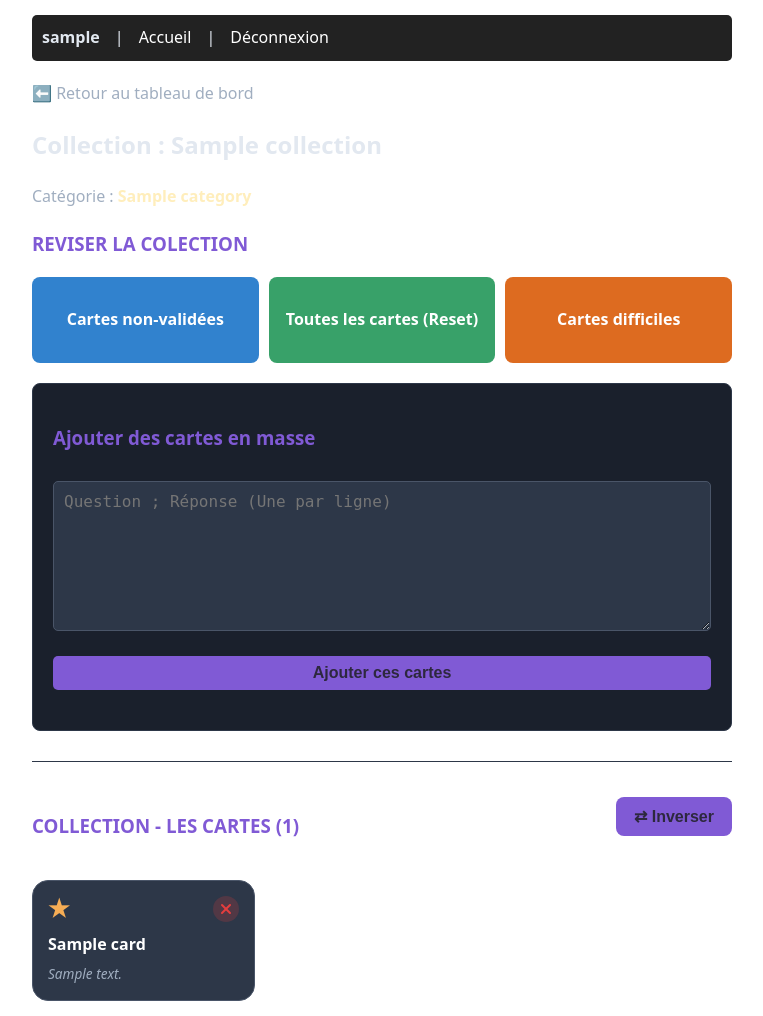
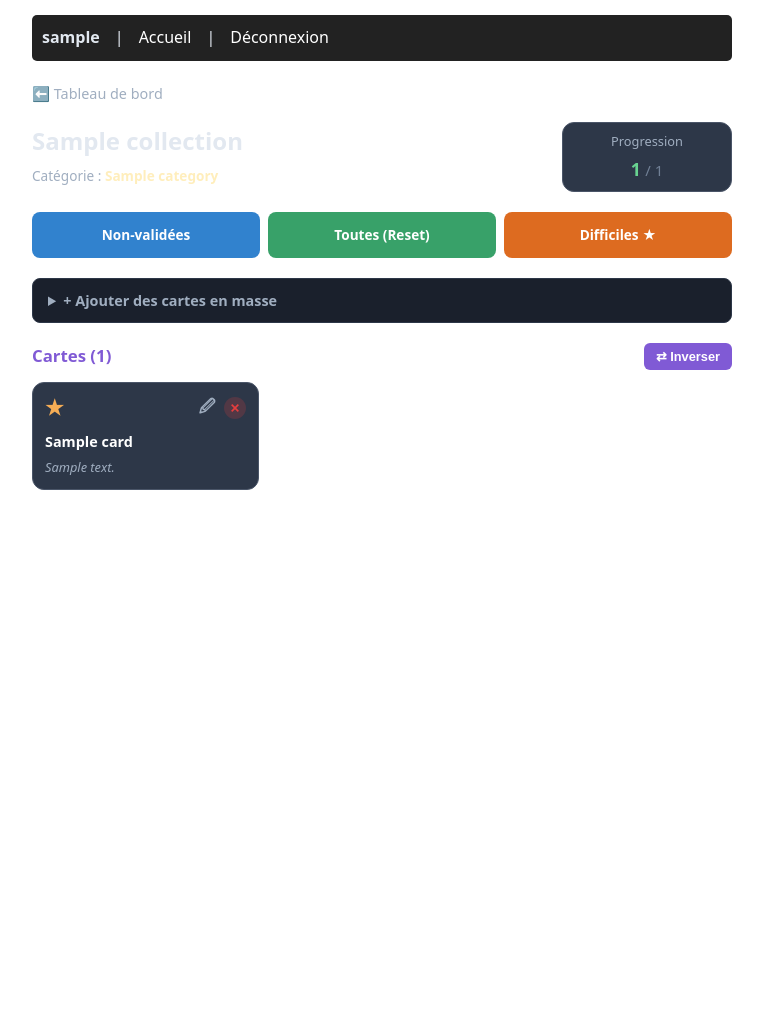
Before and after one commit to moilexis/FastCards, a Flask app: page /collection/1 in a window 1280 px wide. Shown: the whole page, without its empty margins (258-1021 px from the left). After the commit the page ends 490 px from the top, so only its background shows below. Run offline with Flask 3, Linux system fonts and the light colour scheme; a user stored in the database is signed in; tables that the repository leaves empty hold one stand-in row (values such as "Sample post").

Commit message:
ajout de la progression dans les collections/catégories et edit des cartes

```diff
--- a/app.py
+++ b/app.py
@@ -135,12 +135,13 @@ def index():
     tree = []
     for cat in root_categories:
         cat_dict = dict(cat)
-        cat_dict['collections'] = get_collections_by_category(cat['id'])
+        cat_dict['collections'] = [dict(c) for c in get_collections_by_category(cat['id'])]
         cat_dict['subcategories'] = build_category_tree(cat['id'], user_id)
         tree.append(cat_dict)
 
-    # 2. Collections orphelines
-    root_collections = get_root_collections_by_user(user_id)
+    # 2. Collections orphelines (converties en dictionnaires pour y ajouter 'stats')
+    raw_root_cols = get_root_collections_by_user(user_id)
+    root_collections = [dict(c) for c in raw_root_cols]
 
     # 3. Récupère TOUTES les catégories et calcule leur chemin d'accès complet pour le <select>
     raw_categories = get_categories_by_user(user_id)
@@ -160,12 +161,38 @@ def index():
             (current_user.id,)
         ).fetchall()
 
+    # --- INJECTION DES STATS (AJOUT ICI) ---
+
+    # A. Stats pour les collections orphelines
+    for col in root_collections:
+        col['stats'] = get_collection_stats(col['id'])
+
+    # B. Stats récursives pour les dossiers et leurs collections
+    def attach_stats_to_tree(categories):
+        for cat in categories:
+            cat['stats'] = get_category_stats(cat['id'])
+
+            # Convertit chaque collection en vrai dict si c'est un sqlite3.Row
+            new_collections = []
+            for col in cat.get('collections', []):
+                col_dict = dict(col)
+                col_dict['stats'] = get_collection_stats(col_dict['id'])
+                new_collections.append(col_dict)
+            cat['collections'] = new_collections
+
+            if cat.get('subcategories'):
+                attach_stats_to_tree(cat['subcategories'])
+
+    attach_stats_to_tree(tree)
+
+    # --- FIN INJECTION ---
+
     return render_template(
         'index.html',
         tree=tree,
         root_collections=root_collections,
         all_categories=formatted_categories,
-        all_user_collections=all_user_collections # Passé au template
+        all_user_collections=all_user_collections
     )
 # Route pour créer une catégorie ou sous-catégorie
 @app.route('/create_category', methods=['POST'])
@@ -235,7 +262,8 @@ def view_collection(collection_id):
             return redirect(url_for('view_collection', collection_id=collection_id))
 
     cards = db.get_cards_by_collection(collection_id)
-    return render_template('collection.html', collection=collection, cards=cards)
+    stats = get_collection_stats(collection_id)
+    return render_template('collection.html', collection=collection, cards=cards, stats = stats)
 
 
 @app.route('/collection/<int:collection_id>/review/<mode>')
@@ -413,5 +441,63 @@ def handle_merge_collections(collection_id):
 
     return redirect(url_for('index'))
 
+#------ STATS DES ELEMENTS --------
+
+def get_collection_stats(collection_id):
+    conn = get_db_connection()
+    cursor = conn.cursor()
+    cursor.execute('SELECT COUNT(*) as total, SUM(CASE WHEN is_known = 1 THEN 1 ELSE 0 END) as known FROM cards WHERE collection_id = ?', (collection_id,))
+    row = cursor.fetchone()
+    conn.close()
+
+    total = row['total'] if row else 0
+    known = row['known'] if row and row['known'] else 0
+    percent = round((known / total) * 100) if total > 0 else 0
+
+    return {'known': known, 'total': total, 'percent': percent}
+
+def get_category_stats(category_id):
+    # Récupère toutes les cartes de cette catégorie ET ses sous-catégories
+    conn = get_db_connection()
+    cursor = conn.cursor()
+
+    # Requête récursive (ou récupération de tous les enfants)
+    # Exemple simplifié SQL :
+    cursor.execute('''
+        WITH RECURSIVE SubCats AS (
+            SELECT id FROM categories WHERE id = ?
+            UNION ALL
+            SELECT c.id FROM categories c JOIN SubCats s ON c.parent_id = s.id
+        )
+        SELECT COUNT(cards.id) as total, SUM(CASE WHEN cards.is_known = 1 THEN 1 ELSE 0 END) as known
+        FROM cards
+        JOIN collections ON cards.collection_id = collections.id
+        WHERE collections.category_id IN (SELECT id FROM SubCats)
+    ''', (category_id,))
+
+    row = cursor.fetchone()
+    conn.close()
+
+    total = row['total'] if row and row['total'] else 0
+    known = row['known'] if row and row['known'] else 0
+    percent = round((known / total) * 100) if total > 0 else 0
+
+    return {'total': total, 'known': known, 'percent': percent}
+
+# Nouvelle route pour éditer une carte en Ajax
+@app.route('/card/<int:card_id>/edit', methods=['POST'])
+def edit_card_route(card_id):
+    data = request.get_json()
+    question = data.get('question')
+    answer = data.get('answer')
+
+    conn = get_db_connection()
+    cursor = conn.cursor()
+    cursor.execute('UPDATE cards SET question = ?, answer = ? WHERE id = ?', (question, answer, card_id))
+    conn.commit()
+    conn.close()
+
+    return jsonify({'status': 'ok'})
+
 if __name__ == '__main__':
     app.run(debug=True)
--- a/templates/collection.html
+++ b/templates/collection.html
@@ -1,91 +1,110 @@
 {% extends 'base.html' %}
 {% block content %}
-<p><a href="{{ url_for('index') }}" style="color: #a0aec0; text-decoration: none;">⬅️ Retour au tableau de bord</a></p>
+<p><a href="{{ url_for('index') }}" style="color: #a0aec0; text-decoration: none; font-size: 0.9em;">⬅️ Tableau de bord</a></p>
 
-<h2>Collection : {{ collection.name }}</h2>
-<p style="color: #a0aec0;">Catégorie : <strong><span style="color: #ffeebc;">{{ collection.category_name if collection.category_name else "Aucune (Divers)" }}</span></strong></p>
+<div style="display: flex; justify-content: space-between; align-items: flex-start; flex-wrap: wrap; gap: 10px; margin-bottom: 10px;">
+    <div>
+        <h2 style="margin: 0; font-size: 1.5em;">{{ collection.name }}</h2>
+        <p style="color: #a0aec0; margin: 4px 0 0 0; font-size: 0.85em;">
+            Catégorie : <strong style="color: #ffeebc;">{{ collection.category_name if collection.category_name else "Aucune" }}</strong>
+        </p>
+    </div>
 
-<!-- OPTIONS DE RÉVISION -->
- <h3>REVISER LA COLECTION </h3>
-<div style="display: flex; gap: 10px; flex-wrap: wrap; margin-bottom: 20px;">
+    <!-- RATIO & PROGRESSION HARMONIEUSE -->
+    <div style="background: #2d3748; padding: 8px 14px; border-radius: 12px; border: 1px solid #4a5568; min-width: 140px; text-align: center;">
+        <div style="font-size: 0.8em; color: #a0aec0; margin-bottom: 3px;">Progression</div>
+        <div style="font-size: 1.1em; font-weight: bold; color: #68d391;">
+            {{ stats.known|default(0) }} <span style="color: #718096; font-weight: normal; font-size: 0.85em;">/ {{ stats.total|default(cards|length) }}</span>
+        </div>
+    </div>
+</div>
 
+<!-- OPTIONS DE RÉVISION COMPACTES SUR MOBILE -->
+<div style="display: grid; grid-template-columns: repeat(auto-fit, minmax(130px, 1fr)); gap: 8px; margin: 20px 0;">
     <a href="{{ url_for('start_review', collection_id=collection.id, mode='not_validated') }}"
-       style="background: #3182ce; color: white; padding: 30px 10px; border-radius: 8px; text-decoration: none; font-weight: bold; flex: 1 1 200px; text-align: center;">
-        Cartes non-validées
+       style="background: #3182ce; color: white; padding: 12px 8px; border-radius: 8px; text-decoration: none; font-weight: bold; text-align: center; font-size: 0.85em;">
+        Non-validées
     </a>
     <a href="{{ url_for('start_review', collection_id=collection.id, mode='all_reset') }}"
-       style="background: #38a169; color: white; padding: 30px 10px; border-radius: 8px; text-decoration: none; font-weight: bold; flex: 1 1 200px; text-align: center;">
-        Toutes les cartes (Reset)
+       style="background: #38a169; color: white; padding: 12px 8px; border-radius: 8px; text-decoration: none; font-weight: bold; text-align: center; font-size: 0.85em;">
+        Toutes (Reset)
     </a>
     <a href="{{ url_for('start_review', collection_id=collection.id, mode='difficult') }}"
-       style="background: #dd6b20; color: white; padding: 30px 10px; border-radius: 8px; text-decoration: none; font-weight: bold; flex: 1 1 200px; text-align: center;">
-        Cartes difficiles
+       style="background: #dd6b20; color: white; padding: 12px 8px; border-radius: 8px; text-decoration: none; font-weight: bold; text-align: center; font-size: 0.85em;">
+        Difficiles ★
     </a>
 </div>
 
-<!-- AJOUT EN MASSE -->
-<div style="background: #1a202c; border: 1px solid #2d3748; padding: 20px; border-radius: 8px; margin-bottom: 30px;">
-    <h3> Ajouter des cartes en masse</h3>
+<!-- AJOUT EN MASSE (DISCRET ET REPLIABLE SUR MOBILE) -->
+<details style="background: #1a202c; border: 1px solid #2d3748; border-radius: 8px; margin-bottom: 20px;">
+    <summary style="padding: 10px 15px; color: #a0aec0; font-weight: bold; cursor: pointer; font-size: 0.9em;">
+        + Ajouter des cartes en masse
+    </summary>
+    <div style="padding: 15px; border-top: 1px solid #2d3748;">
         <form method="POST">
             <input type="hidden" name="action" value="bulk_import">
-        <textarea name="bulk_data" rows="4" placeholder="Question ; Réponse (Une par ligne)" required style="width: 100%; background: #2d3748; color: #fff; border: 1px solid #4a5568; padding: 10px; border-radius: 5px; font-family: monospace; box-sizing: border-box; margin-top: 10px; resize: vertical;"></textarea>
-        <button type="submit" style="background: #805ad5; color: #2d283e; padding: 8px 15px; border: none; border-radius: 5px; cursor: pointer; margin-top: 10px; font-weight: bold;">Ajouter ces cartes</button>
+            <textarea name="bulk_data" rows="3" placeholder="Question ; Réponse (Une par ligne)" required style="width: 100%; background: #2d3748; color: #fff; border: 1px solid #4a5568; padding: 8px; border-radius: 5px; font-family: monospace; box-sizing: border-box; resize: vertical; font-size: 0.85em;"></textarea>
+            <button type="submit" style="background: #805ad5; color: #fff; padding: 6px 12px; border: none; border-radius: 5px; cursor: pointer; margin-top: 8px; font-weight: bold; font-size: 0.85em;">Ajouter</button>
+        </form>
+    </div>
+</details>
+
+<!-- CARTES -->
+<div style="display: flex; justify-content: space-between; align-items: center; margin-bottom: 12px;">
+    <h3 style="font-size: 1.05em; margin: 0;">Cartes ({{ cards|length }})</h3>
+    <form action="{{ url_for('invert_collection', collection_id=collection.id) }}" method="POST" style="margin: 0;">
+        <button type="submit" style="padding: 6px 12px; border-radius: 6px; cursor: pointer; font-weight: bold; background-color: #805ad5; color: white; border: none; font-size: 0.8em;">
+            ⇄ Inverser
+        </button>
     </form>
 </div>
 
-<hr style="border: 0; border-top: 1px solid #2d3748; margin: 30px 0;">
-
-<!-- VISU DES CARTES -->
- <div style="display: flex; justify-content: space-between; align-items: center; margin-bottom: 20px;">
-<h3>COLLECTION - LES CARTES ({{ cards|length }})</h3>
-    <form style=" display: flex;" action="{{ url_for('invert_collection', collection_id=collection.id) }}" method="POST">
-        <button type="submit" class="btn-invert" style="padding: 10px 18px; border-radius: 8px; cursor: pointer; font-weight: bold; background-color: #805ad5;">
-            ⇄ Inverser
-        </button>
-    </form>
-
-</div>
-
 {% if not cards %}
-    <div style="background: #1a202c; border: 1px solid #2d3748; padding: 25px; border-radius: 20px; text-align: center;">
-        <p style="color: #a0aec0; font-style: italic; margin: 0;">Aucune carte dans cette collection.</p>
+    <div style="background: #1a202c; border: 1px solid #2d3748; padding: 20px; border-radius: 12px; text-align: center;">
+        <p style="color: #a0aec0; font-style: italic; margin: 0; font-size: 0.9em;">Aucune carte dans cette collection.</p>
     </div>
 {% else %}
+    <div style="display: grid; grid-template-columns: repeat(auto-fill, minmax(200px, 1fr)); gap: 10px;">
+        {% for card in cards %}
+            <div id="card-row-{{ card.id }}" style="display: flex; flex-direction: column; justify-content: space-between; background: #2d3748; border: 1px solid #4a5568; padding: 12px; border-radius: 12px; min-height: 100px; box-sizing: border-box;">
 
-
-
-
-<!-- Conteneur en Grille Responsive -->
-
-    <div style="display: grid; grid-template-columns: repeat(auto-fill, minmax(220px, 1fr)); gap: 15px;">
-        {% for card in cards %}
-            <!-- Carte format compact -->
-            <div id="card-row-{{ card.id }}" style="display: flex; flex-direction: column; justify-content: space-between; background: #2d3748; border: 1px solid #4a5568; padding: 15px; border-radius: 16px; min-height: 120px; box-sizing: border-box;">
-
-                <!-- En-tête de la carte : Étoile à gauche, Croix à droite -->
-                <div style="display: flex; justify-content: space-between; align-items: center; margin-bottom: 10px;">
+                <!-- En-tête : Étoile à gauche / Crayon + Croix à droite -->
+                <div style="display: flex; justify-content: space-between; align-items: center; margin-bottom: 8px;">
                     <!-- Étoile Difficile Interactive -->
 {% if card.is_difficult == 1 %}
-                        <button type="button" onclick="toggleDifficultAsync('{{ card.id }}', this)" style="background: none; border: none; font-size: 1.5em; cursor: pointer; color: #f6ad55; padding: 0; line-height: 1;">
+    <button type="button" onclick="toggleDifficultAsync('{{ card.id }}', this)" style="background: none; border: none; font-size: 1.3em; cursor: pointer; color: #f6ad55; padding: 0; line-height: 1;">
 {% else %}
-                        <button type="button" onclick="toggleDifficultAsync('{{ card.id }}', this)" style="background: none; border: none; font-size: 1.5em; cursor: pointer; color: #718096; padding: 0; line-height: 1;">
+    <button type="button" onclick="toggleDifficultAsync('{{ card.id }}', this)" style="background: none; border: none; font-size: 1.3em; cursor: pointer; color: #718096; padding: 0; line-height: 1;">
 {% endif %}
         ★
     </button>
 
-                    <!-- Bouton de Suppression  -->
-                        <button type="button" onclick="deleteCardAsync('{{ card.id }}')" style="background: rgba(229, 62, 62, 0.2); border: none; width: 26px; height: 26px; border-radius: 50%; cursor: pointer; display: flex; align-items: center; justify-content: center; padding: 0;">
-                            <svg width="12" height="12" viewBox="0 0 12 12" fill="none" stroke="#e53e3e" stroke-width="2" stroke-linecap="round">
-                                <line x1="2" y1="2" x2="10" y2="10" />
-                                <line x1="10" y1="2" x2="2" y2="10" />
-                            </svg>
+                    <div style="display: flex; gap: 8px; align-items: center;">
+                        <!-- Bouton Crayon (Éditer) -->
+                        <button type="button" onclick="toggleEditCard('{{ card.id }}')" style="background: none; border: none; color: #a0aec0; cursor: pointer; padding: 0; font-size:100%;" title="Éditer">
+                            🖉
+                        </button>
+                        <!-- Bouton Suppression -->
+                        <button type="button" onclick="deleteCardAsync('{{ card.id }}')" style="background: rgba(229, 62, 62, 0.2); border: none; width: 22px; height: 22px; border-radius: 50%; cursor: pointer; display: flex; align-items: center; justify-content: center; padding: 0;" title="Supprimer">
+                            <svg width="10" height="10" viewBox="0 0 12 12" fill="none" stroke="#e53e3e" stroke-width="2"><line x1="2" y1="2" x2="10" y2="10" /><line x1="10" y1="2" x2="2" y2="10" /></svg>
                         </button>
                     </div>
+                </div>
 
-                <!-- Contenu Recto / Verso -->
-                <div style="text-align: left; word-break: break-word;">
-                    <div style="color: #ffffff; font-weight: 600; font-size: 1em; margin-bottom: 6px;">{{ card.question }}</div>
-                    <div style="color: #a0aec0; font-size: 0.85em; font-style: italic;">{{ card.answer }}</div>
+                <!-- Mode Affichage -->
+                <div id="card-view-{{ card.id }}" style="text-align: left; word-break: break-word;">
+                    <div id="q-text-{{ card.id }}" style="color: #ffffff; font-weight: 600; font-size: 0.9em; margin-bottom: 4px;">{{ card.question }}</div>
+                    <div id="a-text-{{ card.id }}" style="color: #a0aec0; font-size: 0.8em; font-style: italic;">{{ card.answer }}</div>
+                </div>
+
+                <!-- Mode Édition Directe (Caché au départ) -->
+                <div id="card-edit-{{ card.id }}" style="display: none; flex-direction: column; gap: 6px;">
+                    <input type="text" id="edit-q-{{ card.id }}" value="{{ card.question }}" style="background: #1a202c; color: white; border: 1px solid #4a5568; padding: 4px 6px; border-radius: 4px; font-size: 0.85em; width: 100%; box-sizing: border-box;">
+                    <input type="text" id="edit-a-{{ card.id }}" value="{{ card.answer }}" style="background: #1a202c; color: #a0aec0; border: 1px solid #4a5568; padding: 4px 6px; border-radius: 4px; font-size: 0.8em; width: 100%; box-sizing: border-box;">
+                    <div style="display: flex; gap: 6px; margin-top: 2px;">
+                        <button type="button" onclick="saveCardEdit('{{ card.id }}')" style="background: #38a169; color: white; border: none; border-radius: 4px; padding: 3px 8px; font-size: 0.75em; cursor: pointer; flex: 1;">OK</button>
+                        <button type="button" onclick="toggleEditCard('{{ card.id }}')" style="background: #718096; color: white; border: none; border-radius: 4px; padding: 3px 8px; font-size: 0.75em; cursor: pointer;">✕</button>
+                    </div>
                 </div>
 
             </div>
@@ -93,43 +112,59 @@
     </div>
 {% endif %}
 
+<script>
+// Activer / Désactiver l'édition en place
+function toggleEditCard(cardId) {
+    const viewDiv = document.getElementById('card-view-' + cardId);
+    const editDiv = document.getElementById('card-edit-' + cardId);
 
-<script>
+    if (editDiv.style.display === 'none') {
+        viewDiv.style.display = 'none';
+        editDiv.style.display = 'flex';
+    } else {
+        viewDiv.style.display = 'block';
+        editDiv.style.display = 'none';
+    }
+}
+
+// Sauvegarder la modification sans recharger
+function saveCardEdit(cardId) {
+    const newQ = document.getElementById('edit-q-' + cardId).value;
+    const newA = document.getElementById('edit-a-' + cardId).value;
+
+    fetch(`/card/${cardId}/edit`, {
+        method: 'POST',
+        headers: { 'Content-Type': 'application/json' },
+        body: JSON.stringify({ question: newQ, answer: newA })
+    }).then(res => res.json()).then(data => {
+        if (data.status === 'ok') {
+            document.getElementById('q-text-' + cardId).innerText = newQ;
+            document.getElementById('a-text-' + cardId).innerText = newA;
+            toggleEditCard(cardId);
+        }
+    });
+}
+
 function toggleDifficultAsync(cardId, buttonElement) {
-    // Crée les données à envoyer
     let formData = new FormData();
     formData.append('action', 'toggle_difficult');
     formData.append('card_id', cardId);
 
-    // Envoie la requête en tâche de fond à Flask
-    fetch(window.location.href, {
-        method: 'POST',
-        body: formData
-    }).then(response => {
+    fetch(window.location.href, { method: 'POST', body: formData }).then(response => {
         if (response.ok) {
-            // Change la couleur de l'étoile instantanément sans recharger !
-            if (buttonElement.style.color === 'rgb(246, 173, 85)') { // #f6ad55
-                buttonElement.style.color = '#718096';
-            } else {
-                buttonElement.style.color = '#f6ad55';
-            }
+            buttonElement.style.color = (buttonElement.style.color === 'rgb(246, 173, 85)') ? '#718096' : '#f6ad55';
         }
     });
 }
 
 function deleteCardAsync(cardId) {
-    if (!confirm('Supprimer cette carte définitivement ?')) return;
-
+    if (!confirm('Supprimer cette carte ?')) return;
     let formData = new FormData();
     formData.append('action', 'delete_card');
     formData.append('card_id', cardId);
 
-    fetch(window.location.href, {
-        method: 'POST',
-        body: formData
-    }).then(response => {
+    fetch(window.location.href, { method: 'POST', body: formData }).then(response => {
         if (response.ok) {
-            // Fait disparaître la ligne de la carte en douceur
             let row = document.getElementById('card-row-' + cardId);
             if (row) row.remove();
         }
--- a/templates/login.html
+++ b/templates/login.html
@@ -3,9 +3,9 @@
 <h2>Connexion</h2>
 <form method="POST">
     <label><h3>Nom d'utilisateur :</h3></label>
-    <input  placeholder="Jean Jaures" type="text" name="username" required >
+    <input type="text" name="username" required >
     <label><h3>Mot de passe :</h3></label>
-    <input  placeholder="vous saurez rien de lui" type="password" name="password" required>
+    <input type="password" name="password" required>
     <button type="submit">Se connecter</button>
 </form>
 <p>Pas encore de compte ? <a href="{{ url_for('register') }}">Inscrivez-vous ici</a>.</p>
--- a/templates/register.html
+++ b/templates/register.html
@@ -3,9 +3,9 @@
 <h2>Inscription</h2>
 <form method="POST">
     <label>Nom d'utilisateur :</label>
-    <input type="text" name="username" required>
+    <input placeholder="pseudo" type="text" name="username" required>
     <label>Mot de passe :</label>
-    <input type="password" name="password" required>
+    <input placeholder="mot de passe" type="password" name="password" required>
     <button type="submit">Créer mon compte</button>
 </form>
 <p>Déjà inscrit ? <a href="{{ url_for('login') }}">Connectez-vous ici</a>.</p>
```
Also changed, not shown: templates/index.html (+47 -27 lines). Lines whose indentation alone changed are shown as unchanged.
